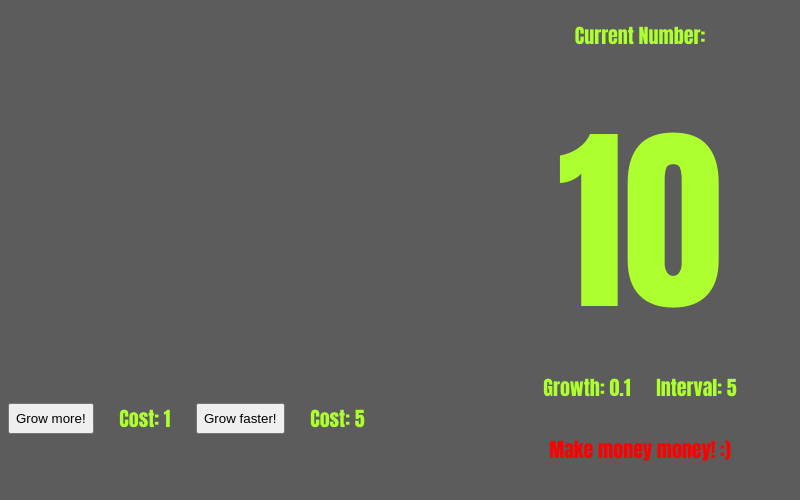
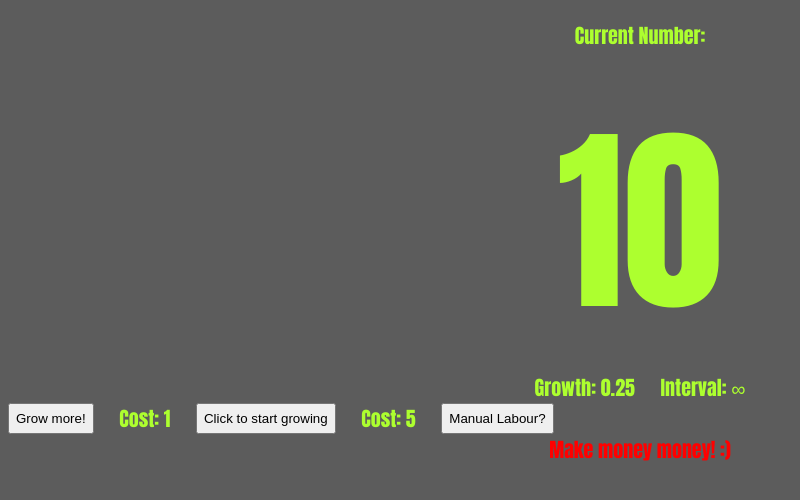
Before and after one commit to k1ch3r/NGU, a plain HTML site: page Number Go Up/NGUindex.html in a window 1280 px wide. Shown: the whole page, without its empty margins (0-800 px from the left). Drawn offline with Linux system fonts and the light colour scheme.

Commit message:
fixed html not getting commited

```diff
--- a/Number Go Up/NGUindex.html
+++ b/Number Go Up/NGUindex.html
@@ -15,8 +15,8 @@
     </div>
 
     <div class="otherNumbers">
-        <div id="incrementScore">Growth: 0.1</div>
-        <div id="speedScore">Interval: 5</div>
+        <div id="incrementScore">Growth: 0.25</div>
+        <div id="speedScore">Interval: ∞</div>
     </div>
 
     <div class="buttons">
@@ -24,8 +24,10 @@
         <button id="growButton">Grow more!</button>
         <div id="upgrade1Cost">Cost: 1</div>
 
-        <button id="speedButton">Grow faster!</button>
+        <button id="speedButton">Click to start growing</button>
         <div id="upgrade2Cost">Cost: 5</div>
+
+        <button id="forceButton">Manual Labour?</button>
     </div>
     <div id="warnings"> Make money money! :)</div>
 </body>
```
